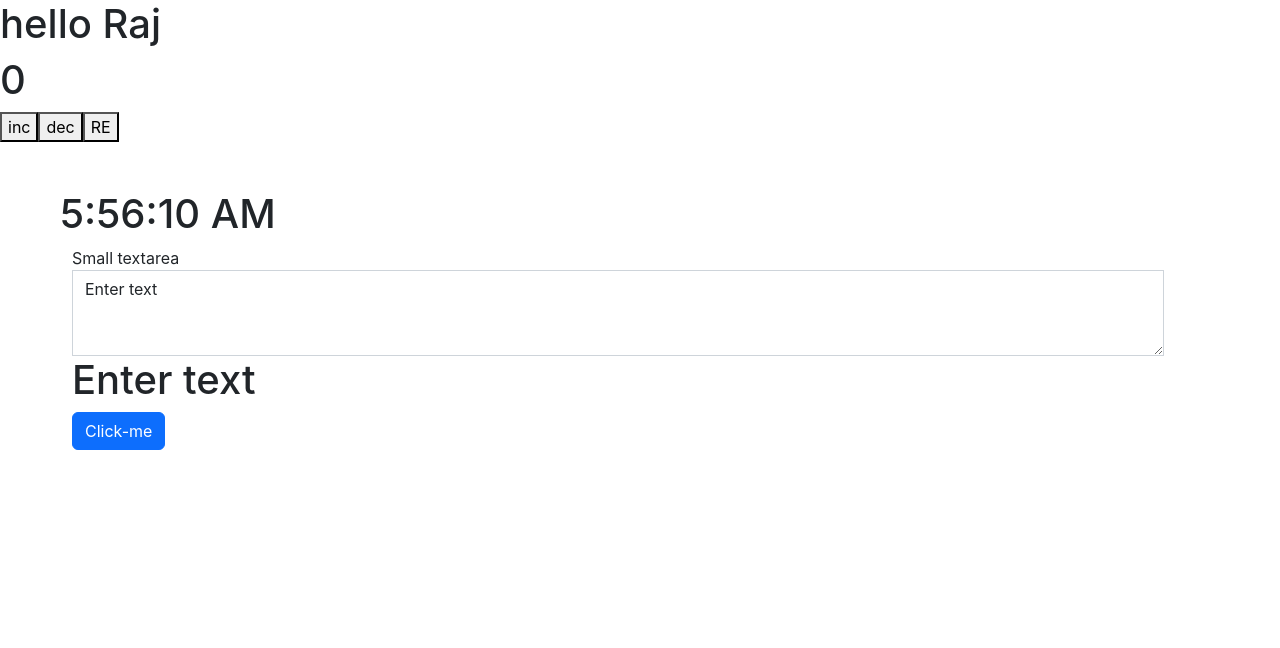
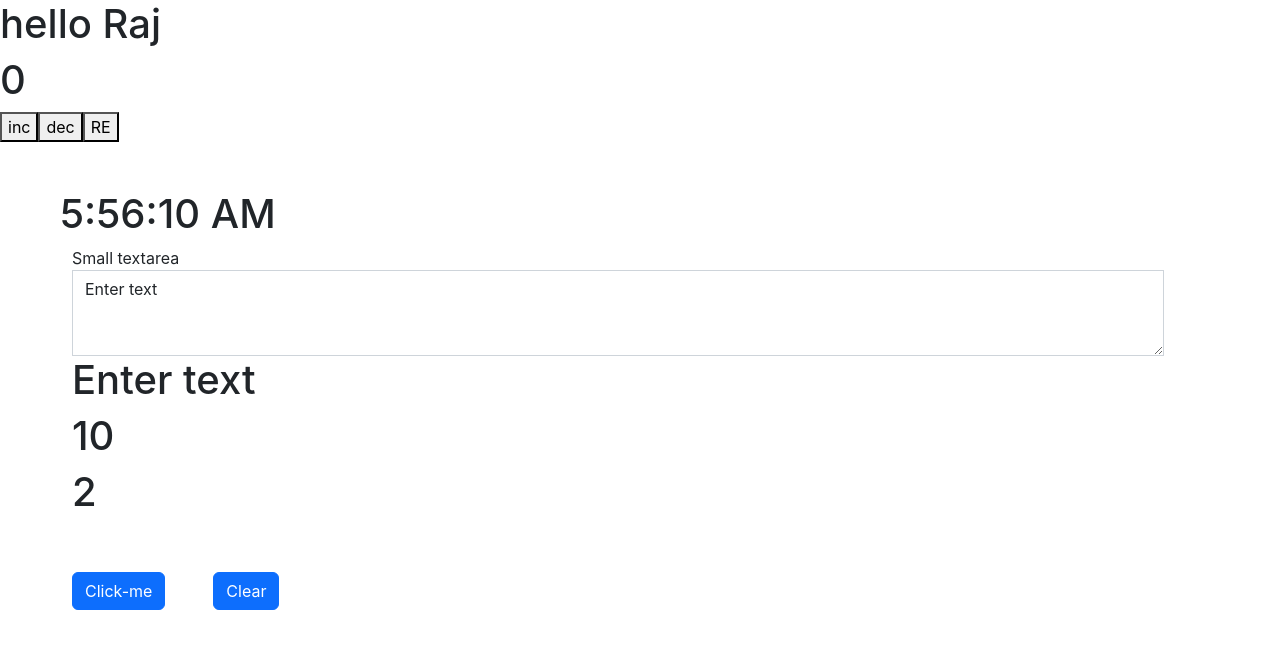
Before and after one commit to rajmishra-47/Daily_React, a React (Create React App) app in the folder my/: page / in a window 1280 px wide. Shown: the top 648 px of the page. Built offline with nearby package versions, Linux system fonts and the light colour scheme.

Commit message:
small changes

```diff
--- a/my/src/components/txtcompo.jsx
+++ b/my/src/components/txtcompo.jsx
@@ -13,6 +13,11 @@ export default function Text() {
     setCount(event.target.value);
   }
 
+  const clr=()=>{
+
+    setCount(' ');
+  }
+
 
   return (
     <>
@@ -25,8 +30,10 @@ export default function Text() {
 </div>
 
 <h1>{count}</h1>
-
+<h1>{count.length}</h1>
+<h1>{count.split(' ').length}</h1>
     <button className="btn btn-primary" onClick={b}>Click-me</button>
+    <button className="btn btn-primary m-5" onClick={clr}>Clear</button>
     </div>
     </>
   )
```
